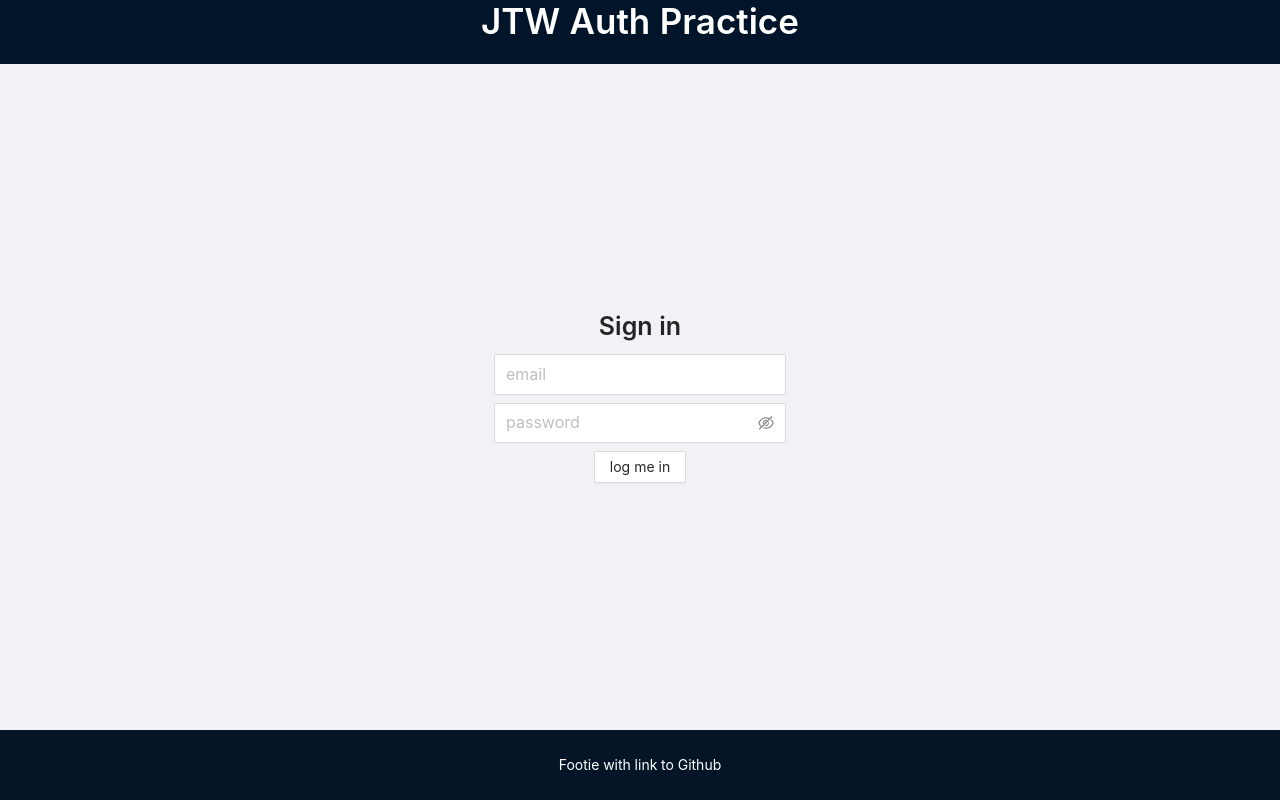
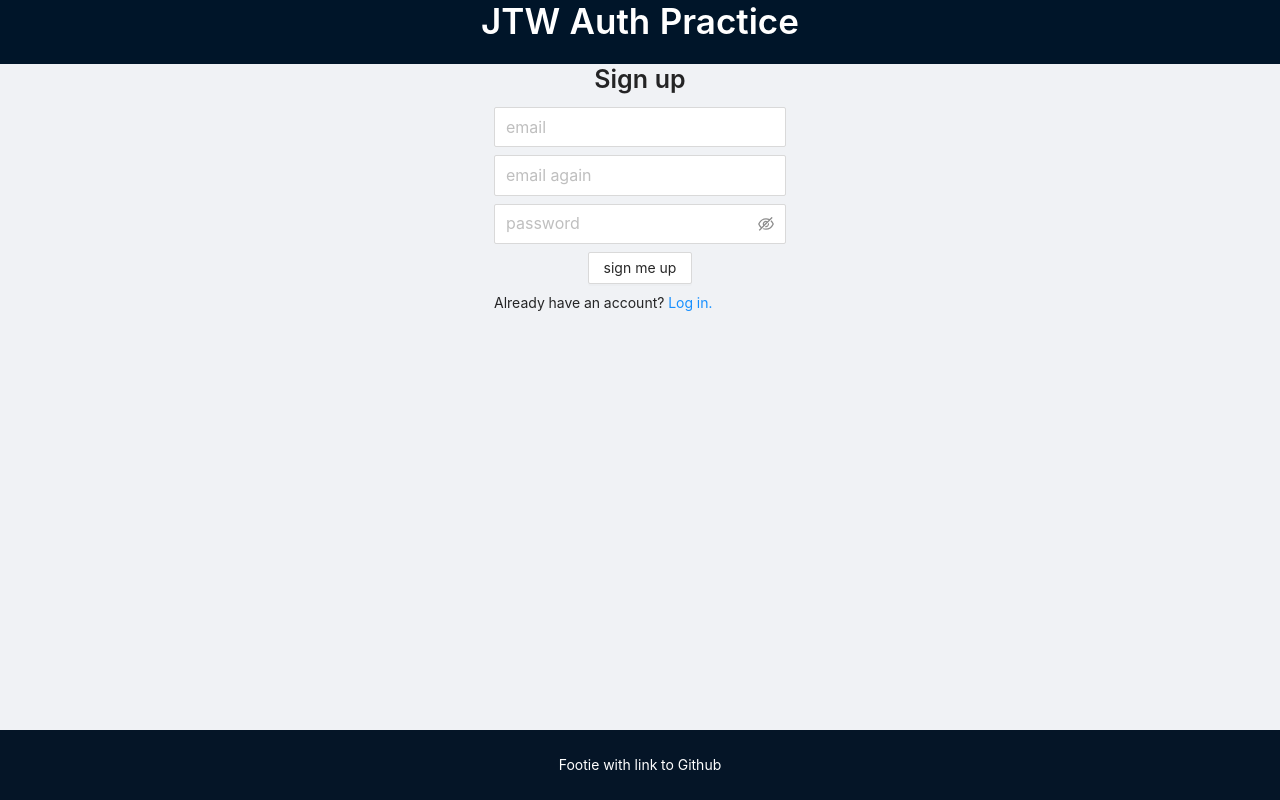
Before and after one commit to edlopez000/jtw-frontend, a React (Vite) app: page /signup in a window 1280 px wide. Built offline with nearby package versions, Linux system fonts and the light colour scheme.

Commit message:
feat: adds SPA navigation and basic pages

```diff
--- a/src/App.tsx
+++ b/src/App.tsx
@@ -1,15 +1,33 @@
 import { Layout } from 'antd';
 import 'antd/dist/antd.css';
+import { Content } from 'antd/lib/layout/layout';
+import { Route, Routes } from 'react-router-dom';
 import AppBody from './components/AppBody';
 import AppFooter from './components/AppFooter';
 import AppHeader from './components/AppHeader';
+import Login from './components/Login';
+import SignUp from './components/SignUp';
+import LoginPage from './pages/LoginPage';
+import NotFound from './pages/NotFound';
+import UserPage from './pages/UserPage';
 
 function App() {
   return (
     <div className="App">
       <Layout style={{ height: '100vh' }}>
         <AppHeader />
-        <AppBody />
+        <Content>
+          <Routes>
+            <Route path="/" element={<AppBody />}>
+              <Route path="/" element={<LoginPage />} />
+              <Route path="login" element={<Login />} />
+              <Route path="signup" element={<SignUp />} />
+              {/* user needs will be on a protected route */}
+              <Route path="user" element={<UserPage />} />
+            </Route>
+            <Route path="*" element={<NotFound />} />
+          </Routes>
+        </Content>
         <AppFooter />
       </Layout>
     </div>
--- a/src/components/AppBody.tsx
+++ b/src/components/AppBody.tsx
@@ -1,5 +1,5 @@
 import { Content } from 'antd/lib/layout/layout';
-import SignIn from './SignIn';
+import { Outlet } from 'react-router-dom';
 
 function AppBody() {
   return (
@@ -10,7 +10,7 @@ function AppBody() {
         alignItems: 'center',
       }}
     >
-      <SignIn />
+      <Outlet />
     </Content>
   );
 }
--- /dev/null
+++ b/src/components/LogInSignUpButton.tsx
@@ -0,0 +1,19 @@
+import { Button, Space } from 'antd';
+import { Link } from 'react-router-dom';
+
+function LogInSignUpButton() {
+  return (
+    <div>
+      <Space>
+        <Link to="login">
+          <Button size="large">Log In</Button>
+        </Link>
+        <Link to="signup">
+          <Button size="large">Sign Up</Button>
+        </Link>
+      </Space>
+    </div>
+  );
+}
+
+export default LogInSignUpButton;
--- /dev/null
+++ b/src/components/Login.tsx
@@ -0,0 +1,26 @@
+import { Button, Input, Space, Typography } from 'antd';
+import ButtonGroup from 'antd/lib/button/button-group';
+import { Link } from 'react-router-dom';
+
+const { Title, Text } = Typography;
+
+function Login() {
+  return (
+    <Typography>
+      <Title style={{ textAlign: 'center', fontSize: 25 }}>Log in</Title>
+      <Space direction="vertical">
+        <Input placeholder="email" size="large" required />
+        <Input.Password placeholder="password" size="large" required />
+        <ButtonGroup style={{ display: 'flex', justifyContent: 'center' }}>
+          <Button>log me in</Button>
+        </ButtonGroup>
+        <Text>
+          Need an account?
+          <Link to="../signup"> Sign up here.</Link>
+        </Text>
+      </Space>
+    </Typography>
+  );
+}
+
+export default Login;
--- a/src/components/SignIn.tsx
+++ /dev/null
@@ -1,22 +0,0 @@
-import { Button, Input, Space, Typography } from 'antd';
-import ButtonGroup from 'antd/lib/button/button-group';
-
-const { Title } = Typography;
-
-function SignIn() {
-  return (
-    <Typography>
-      <Title style={{ textAlign: 'center', fontSize: 25 }}>Sign in</Title>
-      <Space direction="vertical">
-        {/* <Text>Button with the option to either login or signup here</Text> */}
-        <Input placeholder="email" size="large" />
-        <Input.Password placeholder="password" size="large" />
-        <ButtonGroup style={{ display: 'flex', justifyContent: 'center' }}>
-          <Button>log me in</Button>
-        </ButtonGroup>
-      </Space>
-    </Typography>
-  );
-}
-
-export default SignIn;
--- /dev/null
+++ b/src/components/SignUp.tsx
@@ -0,0 +1,27 @@
+import { Button, Input, Space, Typography } from 'antd';
+import ButtonGroup from 'antd/lib/button/button-group';
+import { Link } from 'react-router-dom';
+
+const { Title, Text } = Typography;
+
+function SignUp() {
+  return (
+    <Typography>
+      <Title style={{ textAlign: 'center', fontSize: 25 }}>Sign up</Title>
+      <Space direction="vertical">
+        <Input placeholder="email" size="large" required />
+        <Input placeholder="email again" size="large" required />
+        <Input.Password placeholder="password" size="large" required />
+        <ButtonGroup style={{ display: 'flex', justifyContent: 'center' }}>
+          <Button>sign me up</Button>
+        </ButtonGroup>
+        <Text>
+          Already have an account?
+          <Link to="../login"> Log in.</Link>
+        </Text>
+      </Space>
+    </Typography>
+  );
+}
+
+export default SignUp;
--- a/src/main.tsx
+++ b/src/main.tsx
@@ -1,9 +1,12 @@
 import React from 'react';
 import ReactDOM from 'react-dom/client';
 import App from './App';
+import { BrowserRouter } from 'react-router-dom';
 
 ReactDOM.createRoot(document.getElementById('root') as HTMLElement).render(
   <React.StrictMode>
-    <App />
+    <BrowserRouter>
+      <App />
+    </BrowserRouter>
   </React.StrictMode>
 );
--- /dev/null
+++ b/src/pages/LoginPage.tsx
@@ -0,0 +1,11 @@
+import SignInUpButton from '../components/LogInSignUpButton';
+
+function LoginPage() {
+  return (
+    <div style={{ display: 'flex', justifyContent: 'center', margin: 5 }}>
+      <SignInUpButton />
+    </div>
+  );
+}
+
+export default LoginPage;
--- /dev/null
+++ b/src/pages/NotFound.tsx
@@ -0,0 +1,23 @@
+import { Button, Space, Typography } from 'antd';
+import { useNavigate } from 'react-router-dom';
+
+const { Title } = Typography;
+
+function NotFound() {
+  const navigate = useNavigate();
+  return (
+    <div
+      style={{
+        display: 'flex',
+        justifyContent: 'center',
+      }}
+    >
+      <Space direction="vertical" align="center">
+        <Title>Not Found</Title>
+        <Button onClick={() => navigate(-1)}>GO BACK</Button>
+      </Space>
+    </div>
+  );
+}
+
+export default NotFound;
--- /dev/null
+++ b/src/pages/UserPage.tsx
@@ -0,0 +1,20 @@
+import { Space, Typography } from 'antd';
+
+const { Text, Title } = Typography;
+
+function UserPage() {
+  return (
+    <div>
+      <Typography>
+        <Space direction="vertical">
+          <Title>Current User Info</Title>
+          <Text>User ID: </Text>
+          <Text>Email: </Text>
+          <Text>Created At: </Text>
+        </Space>
+      </Typography>
+    </div>
+  );
+}
+
+export default UserPage;
```
